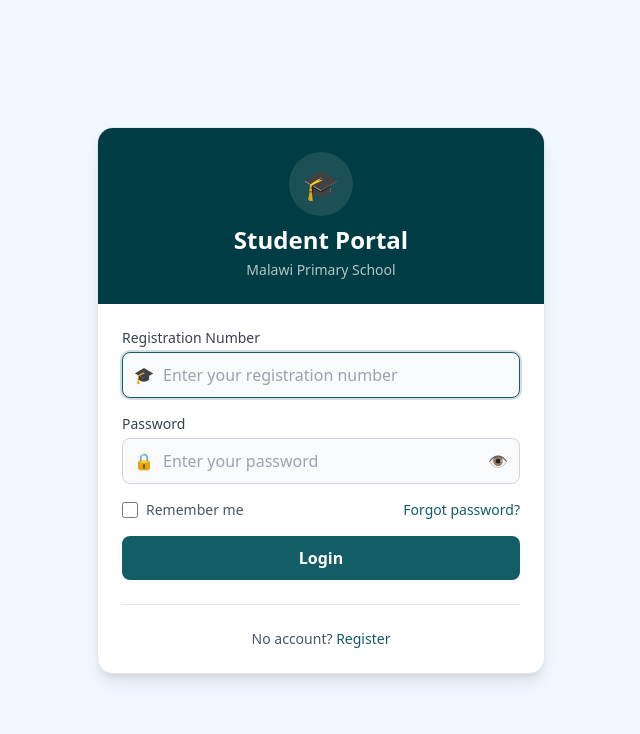
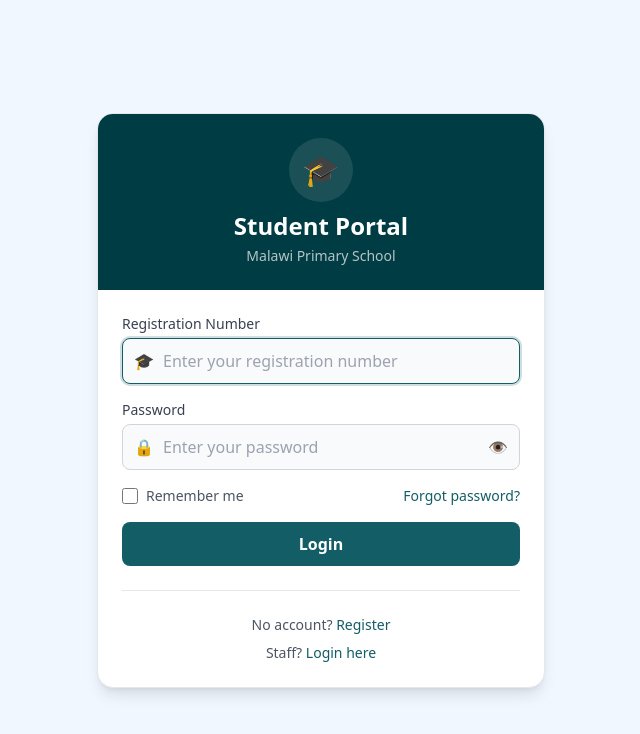
Before and after one commit to emacinta771-lab/progress-frontend, a React (Vite) app: page /student-login in a window 1280 px wide. Shown: the top 734 px of the page, without its empty margins (319-959 px from the left). Built offline with nearby package versions, Linux system fonts and the light colour scheme; no server answers.

Commit message:
updated frontend

```diff
--- a/src/components/Navbar.jsx
+++ b/src/components/Navbar.jsx
@@ -58,7 +58,7 @@ const Navbar = () => {
             <button
               onClick={() => {
                 logout();
-                navigate('/login');
+                navigate('/student-login');
               }}
               className="text-xs font-semibold bg-[#0284c7] hover:bg-[#0369a1] text-white px-3.5 py-1.5 rounded-full transition-colors border border-sky-400/30"
             >
--- a/src/components/ProtectedRoute.jsx
+++ b/src/components/ProtectedRoute.jsx
@@ -16,8 +16,9 @@ const ProtectedRoute = ({ children, requiredRoles = [] }) => {
   }
 
   // Redirect to login if not authenticated
+  // Default login page is the student login
   if (!user) {
-    return <Navigate to="/login" replace />;
+    return <Navigate to="/student-login" replace />;
   }
 
   // Check if user has the required role(s)
--- a/src/components/StudentRegister.jsx
+++ b/src/components/StudentRegister.jsx
@@ -102,7 +102,7 @@ const StudentRegister = () => {
       setSuccess('✅ Account created successfully! You can now log in.');
 
       setTimeout(() => {
-        navigate('/login');
+        navigate('/student-login');
       }, 2000);
 
     } catch (err) {
@@ -188,7 +188,7 @@ const StudentRegister = () => {
             </button>
 
             <div className="text-center mt-4">
-              <Link to="/login" className="text-sm text-[#135D66] hover:underline">
+              <Link to="/student-login" className="text-sm text-[#135D66] hover:underline">
                 Already have an account? Login
               </Link>
             </div>
@@ -310,7 +310,7 @@ const StudentRegister = () => {
             </div>
 
             <div className="text-center mt-4">
-              <Link to="/login" className="text-sm text-[#135D66] hover:underline">
+              <Link to="/student-login" className="text-sm text-[#135D66] hover:underline">
                 Already have an account? Login
               </Link>
             </div>
--- a/src/components/studentlogin.jsx
+++ b/src/components/studentlogin.jsx
@@ -177,6 +177,12 @@ const StudentLogin = () => {
                 Register
               </Link>
             </p>
+            <p className="text-sm text-gray-600 mt-2">
+              Staff?{' '}
+              <Link to="/login" className="text-[#135D66] hover:underline font-medium">
+                Login here
+              </Link>
+            </p>
           </div>
         </div>
       </div>
--- a/src/context/AuthContext.jsx
+++ b/src/context/AuthContext.jsx
@@ -224,11 +224,11 @@ export const AuthProvider = ({ children }) => {
   const isStudent = user?.role === 'student' || user?.is_student;
   const isParent = user?.role === 'parent' || user?.is_parent;
 
-  // ==========================================
+// ==========================================
   // GET DASHBOARD PATH
   // ==========================================
   const getDashboardPath = useCallback(() => {
-    if (!user) return '/login';
+    if (!user) return '/student-login';
 
     const roleMap = {
       admin: '/admin-dashboard',
```
